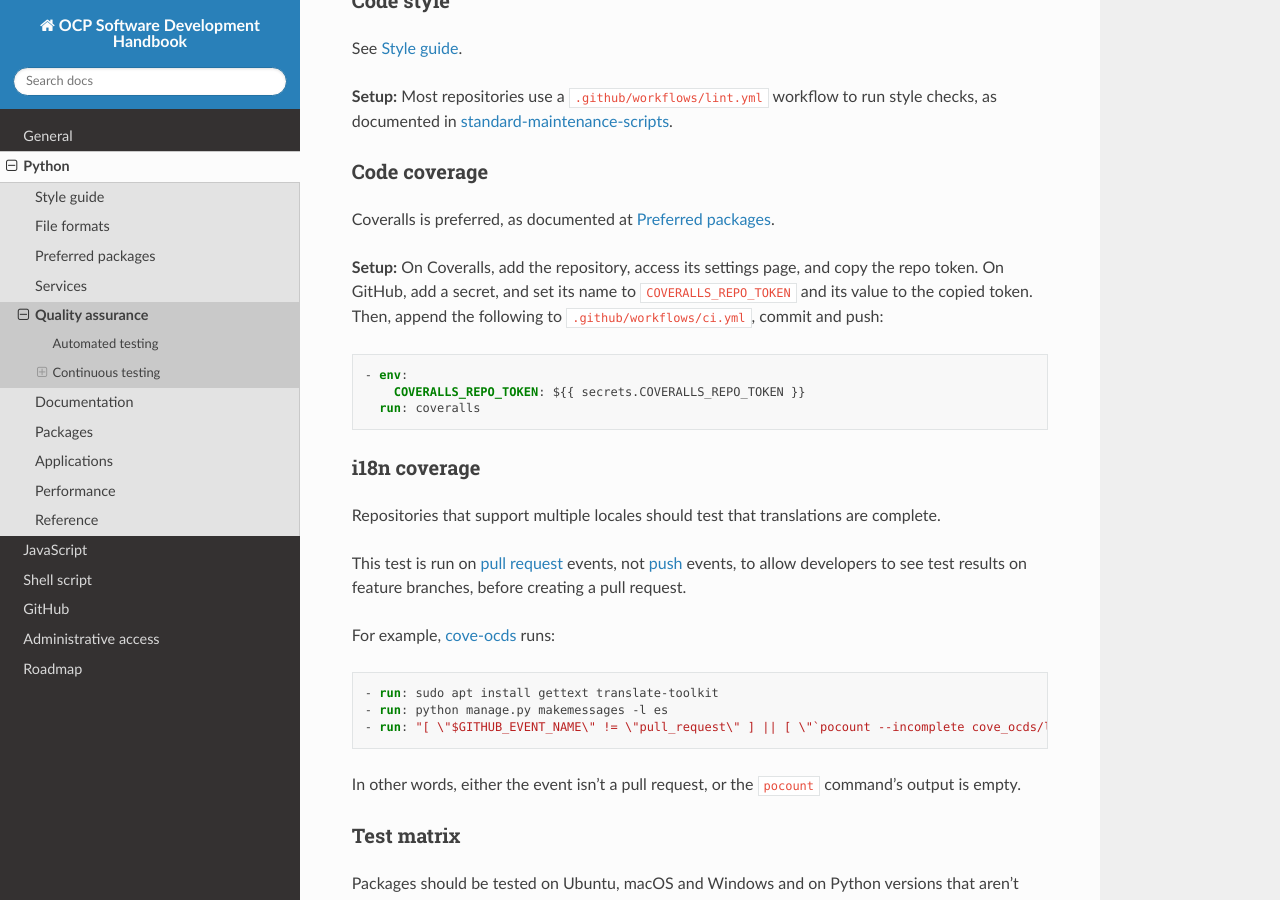
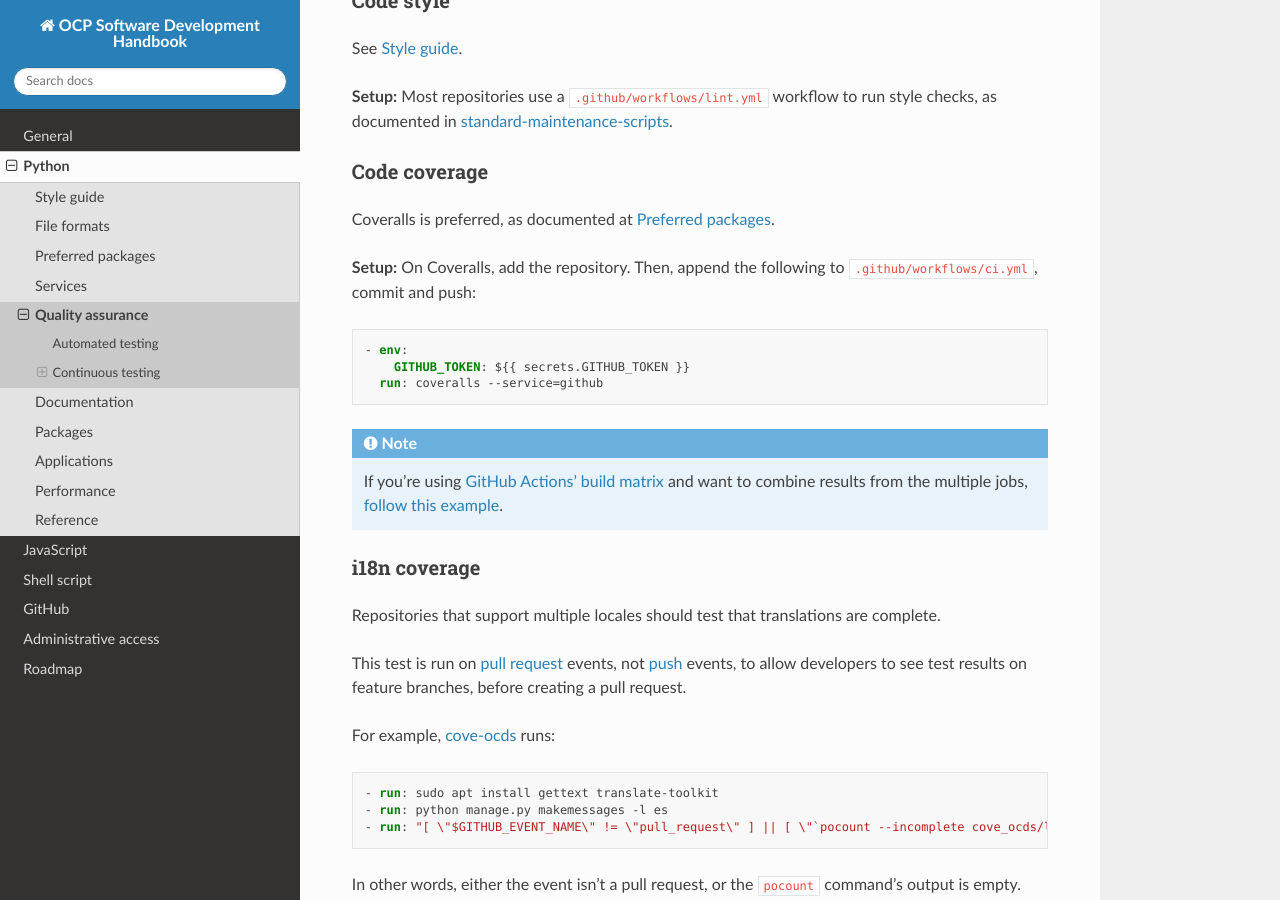
Before and after one commit to open-contracting/software-development-handbook, a Sphinx documentation site: the page built from docs/python/quality.rst, in a window 1280 px wide and 900 px high, scrolled down 526 px. Built offline with Sphinx 7.4.7 and the Read the Docs theme 2.0.0, drawn with Linux system fonts in a browser that asks for light colours.

Commit message:
python: quality: Update Coveralls instructions

```diff
--- a/docs/python/quality.rst
+++ b/docs/python/quality.rst
@@ -29,13 +29,17 @@ Code coverage
 
 Coveralls is preferred, as documented at :doc:`preferred_packages`.
 
-**Setup:** On Coveralls, add the repository, access its settings page, and copy the repo token. On GitHub, add a secret, and set its name to ``COVERALLS_REPO_TOKEN`` and its value to the copied token. Then, append the following to ``.github/workflows/ci.yml``, commit and push:
+**Setup:** On Coveralls, add the repository. Then, append the following to ``.github/workflows/ci.yml``, commit and push:
 
 .. code-block:: yaml
 
        - env:
-           COVERALLS_REPO_TOKEN: ${{ secrets.COVERALLS_REPO_TOKEN }}
-         run: coveralls
+           GITHUB_TOKEN: ${{ secrets.GITHUB_TOKEN }}
+         run: coveralls --service=github
+
+.. note::
+
+   If you're using `GitHub Actions' build matrix <https://docs.github.com/en/actions/reference/workflow-syntax-for-github-actions#jobsjob_idstrategy>`__ and want to combine results from the multiple jobs, `follow this example <https://coveralls-python.readthedocs.io/en/latest/usage/configuration.html#github-actions-support>`__.
 
 i18n coverage
 ~~~~~~~~~~~~~
```
